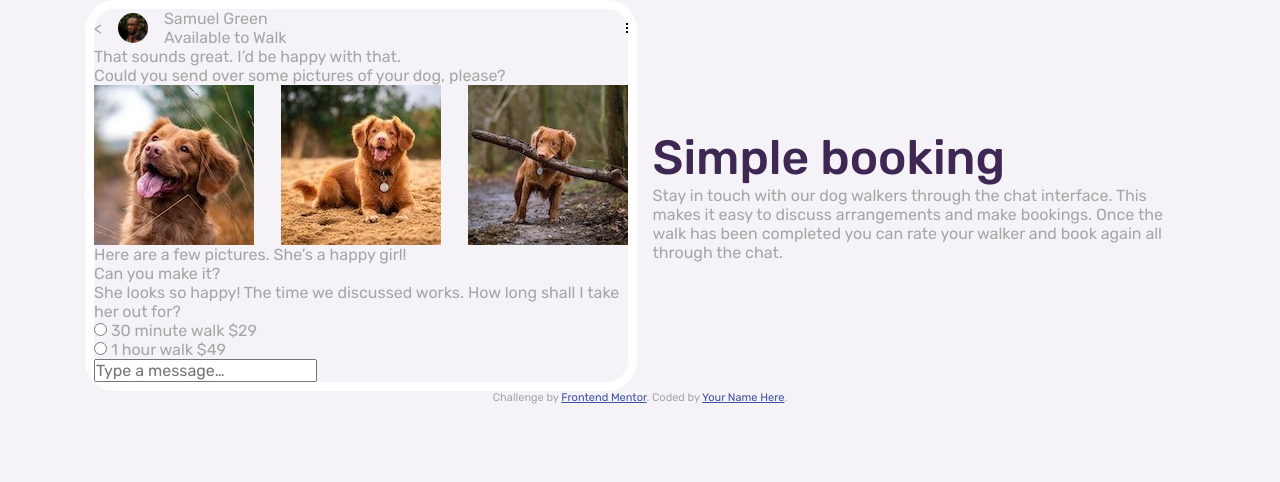
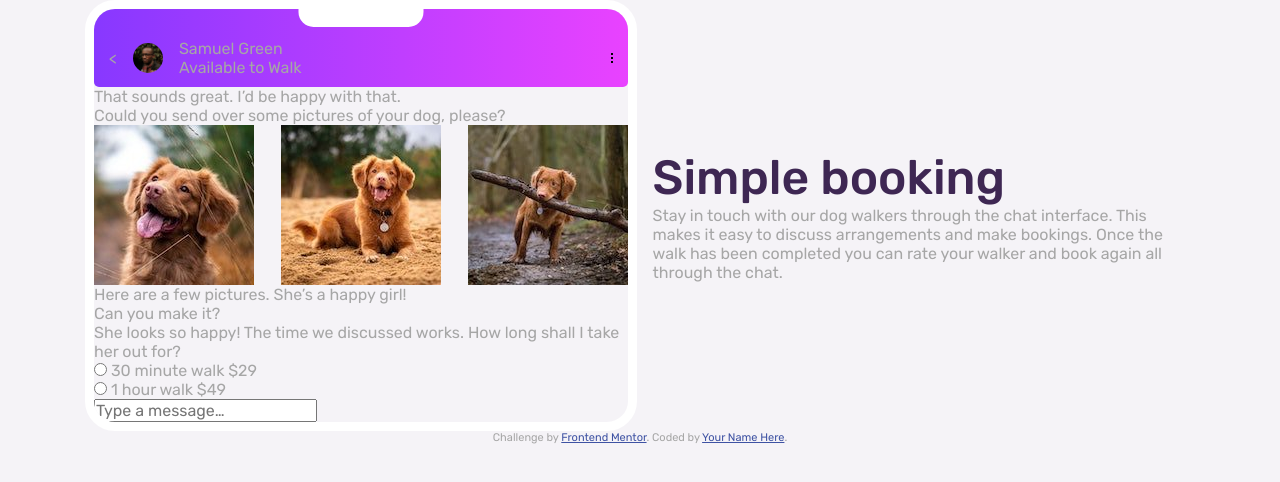
Before and after one commit to edo979/chat-app-css-illustration-master, a plain HTML site: page index.html in a window 1280 px wide. Drawn offline with Linux system fonts and the light colour scheme.

Commit message:
add white space to user comp

```diff
--- a/style.css
+++ b/style.css
@@ -9,6 +9,12 @@
   --clr-neutral-200: hsl(270, 20%, 96%);
   --clr-neutral-400: hsl(0, 0%, 65%);
   --clr-neutral-800: hsl(271, 36%, 24%);
+
+  --clr-gradient: linear-gradient(
+    to left,
+    var(--clr-magneta),
+    var(--clr-violet)
+  );
 
   --clr-text-200: hsl(206, 6%, 79%); /* placeholder text */
   --clr-text-300: hsl(
@@ -131,6 +137,7 @@ body {
 .screen {
   border: 9px solid var(--clr-neutral-100);
   border-radius: 30px;
+  overflow: hidden;
 }
 
 .screen_img-container {
@@ -139,9 +146,30 @@ body {
 
 /* USER */
 .user {
+  position: relative;
+
   display: flex;
   align-items: center;
   gap: 1rem;
+
+  padding: 30px 15px 10px;
+  border-radius: var(--b-radius, 5px);
+
+  background-image: var(--clr-gradient);
+}
+
+.user::before {
+  content: '';
+
+  position: absolute;
+  top: -50%;
+  left: 50%;
+  transform: translate(-50%, 50%);
+  width: 125px;
+  height: 38px;
+  border-radius: 15px;
+
+  background-color: var(--clr-neutral-100);
 }
 
 .user_avatar {
```
